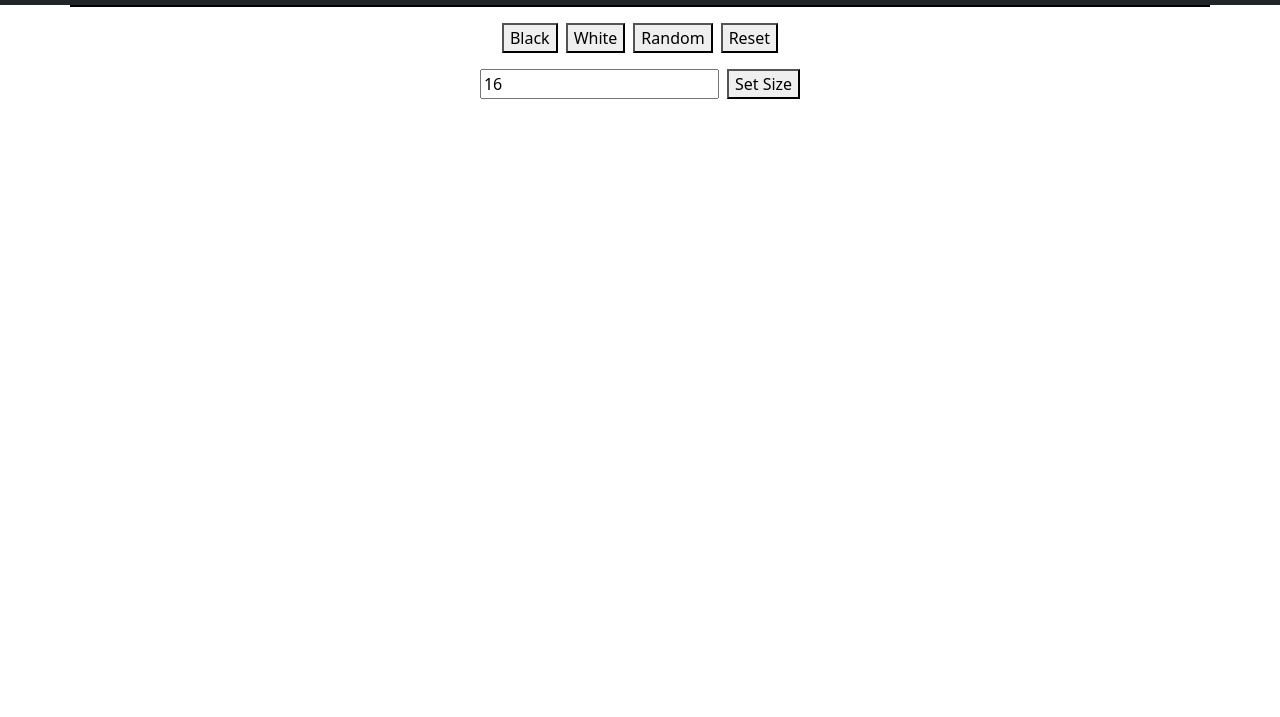
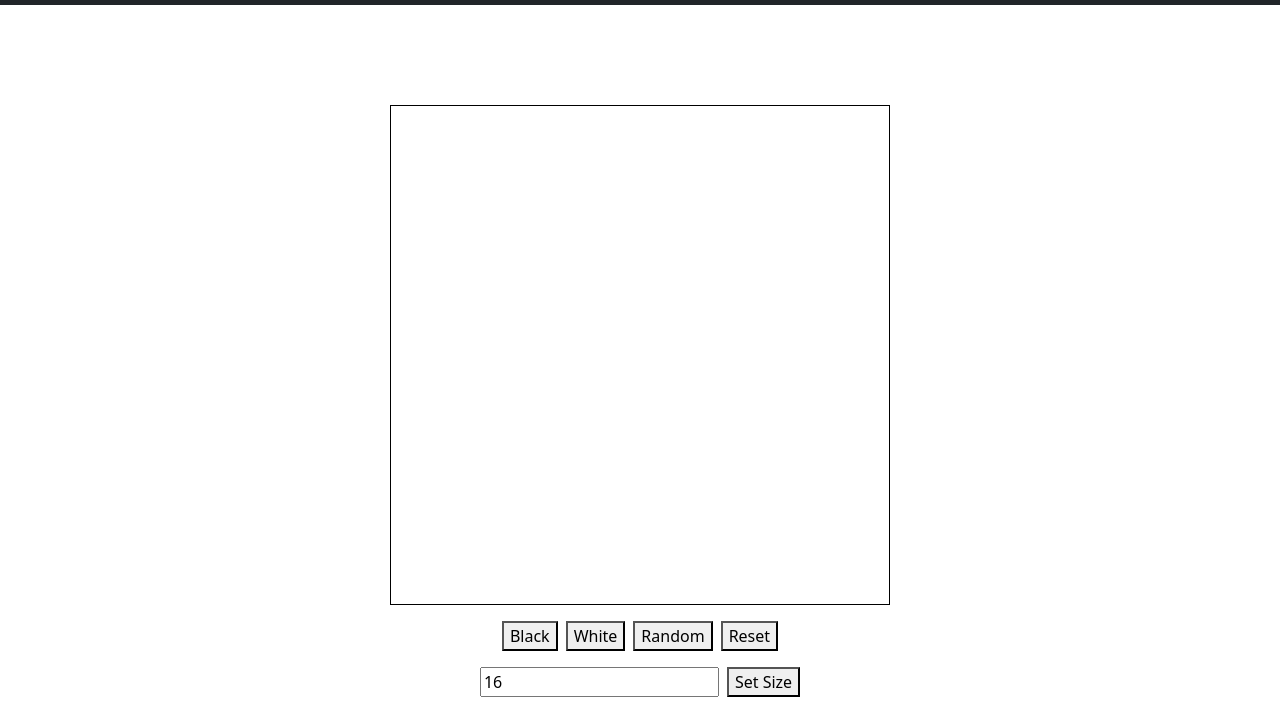
Before and after one commit to Ry0nan/etch-a-sketch, a plain HTML site: page index.html in a window 1280 px wide. Shown: the part 83-800 px from the top of the page. Drawn offline with nearby package versions, Linux system fonts and the light colour scheme; a web font is replaced by a local one.

Commit message:
updated drawing board to grid

```diff
--- a/styles.css
+++ b/styles.css
@@ -1,5 +1,6 @@
-.drawing-section {
+.drawing-board {
     margin-top: 100px;
-    height: 600px;
-    width: 600px !important;
+    height: 500px;
+    width: 500px !important;
+    display: grid;
 }
```
